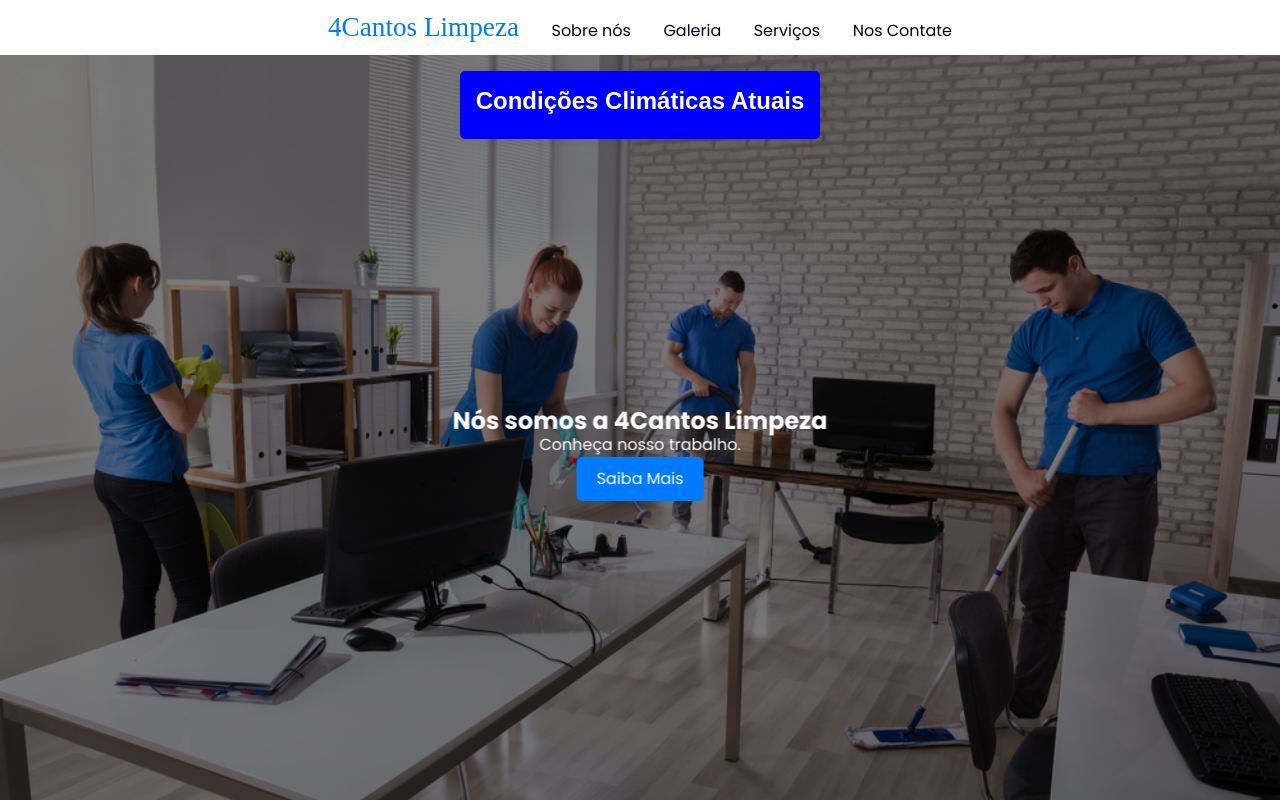
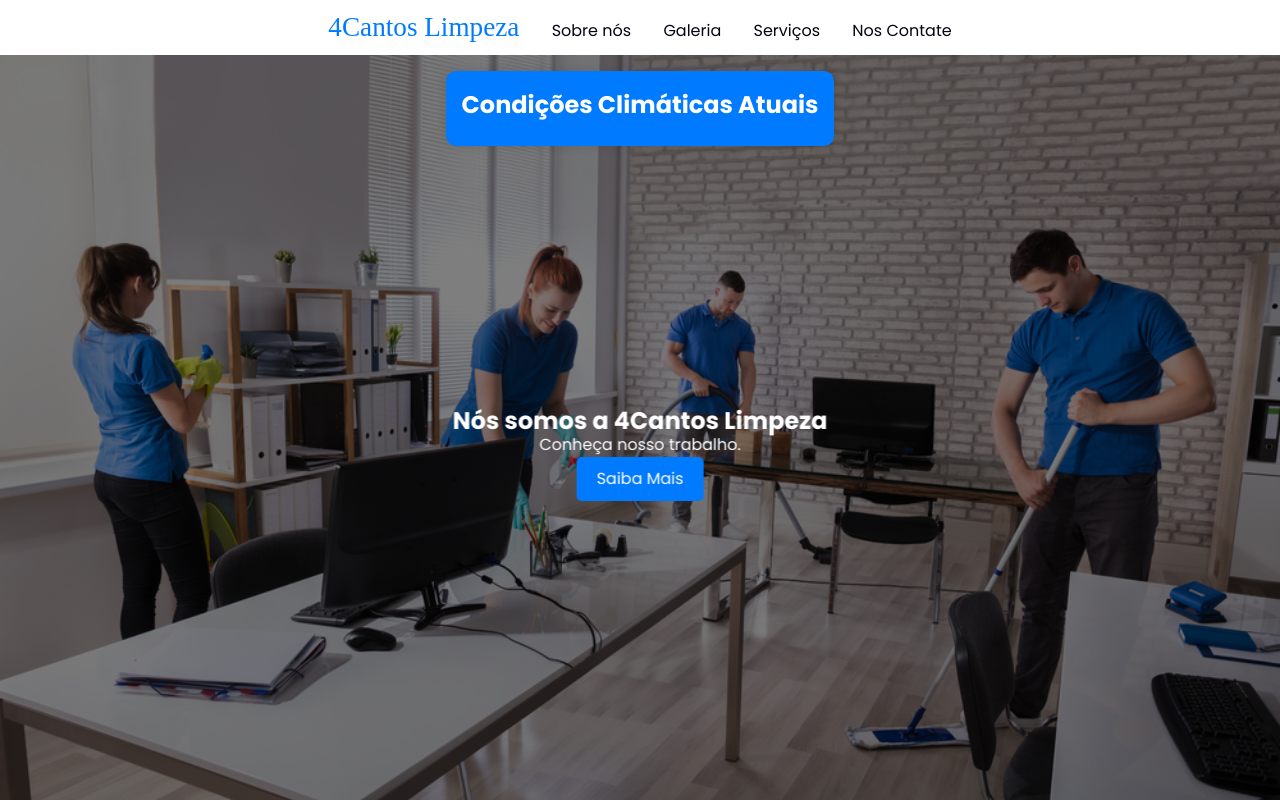
Before and after one commit to sasacampi/4cantos-limpeza, a plain HTML site: page index.html in a window 1280 px wide. Shown: the top 800 px of the page. Drawn offline with Linux system fonts and the light colour scheme; no server answers; a web font is replaced by a local one.

Commit message:
fix: style changes

```diff
--- a/css/style.css
+++ b/css/style.css
@@ -843,7 +843,7 @@ footer {
 .hero-button {
     display: inline-block;
     padding: 10px 20px;
-    background-color: #007bff;;
+    background-color: #007bff;
     color: white;
     text-decoration: none;
     border-radius: 5px;
@@ -854,8 +854,8 @@ footer {
 }
 
 body {
-    font-family: Arial, sans-serif;
-    background-color: #f0f0f0;
+    font-family: Poppins, sans-serif;
+    background-color: #007bff;
     margin: 0;
     padding: 0;
 }
@@ -867,9 +867,9 @@ header {
 }
 
 #weather {
-    background-color: blue;
+    background-color: #007bff;
     padding: 1em;
-    border-radius: 5px;
+    border-radius: 10px;
     box-shadow: 0 0 10px rgba(0, 0, 0, 0.1);
     display: inline-block;
 }
```
